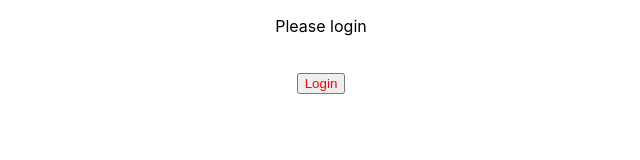
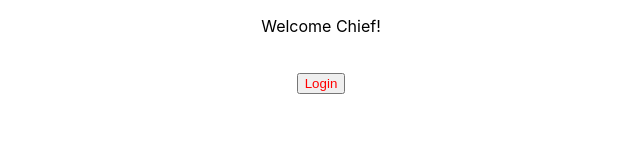
Before and after one commit to Bashorun407/React-Basics, a React (Create React App) app: page / in a window 1280 px wide. Shown: the top 160 px of the page, without its empty margins (319-959 px from the left). Built offline with nearby package versions, Linux system fonts and the light colour scheme.

Commit message:
ConditionRenderingTernary file committed but not working as expected

```diff
--- a/src/App.js
+++ b/src/App.js
@@ -12,6 +12,8 @@ import Employee from './components/employee';
 import User from './components/user';
 import EventHandling from './components/eventHandling';
 import ConditionRendering from './components/ConditionRendering';
+import TernaryConditionRendering from './components/ConditionRenderingTernary';
+
 
 
 function App() {
@@ -65,7 +67,8 @@ function App() {
 
       {/* <EventHandling /> */}
 
-      <ConditionRendering />
+      {/* <ConditionRendering /> */}
+      <TernaryConditionRendering />
     </div>
 
   );
--- /dev/null
+++ b/src/components/ConditionRenderingTernary.js
@@ -0,0 +1,30 @@
+import { useState } from "react"
+
+const TernaryConditionRendering = () => {
+    const [isLogged, setIsLogged] = useState(true)
+
+    let message;
+    if (isLogged) {
+        message = <p>Login Chief</p>
+    }
+    else {
+        message = <p>Welcome Chief!!</p>
+    }
+    function handleClick() {
+        setIsLogged(false)
+    }
+
+    return (
+        <div>
+            {/* for some reason, the Ternary operator did not work */}
+            {
+                isLogged && <p>Welcome Chief!</p>
+            }
+            {/* <p>{message}</p> */}
+            <br />
+            <button className="title" onClick={handleClick}>Login</button>
+        </div>
+    )
+}
+
+export default TernaryConditionRendering
```
